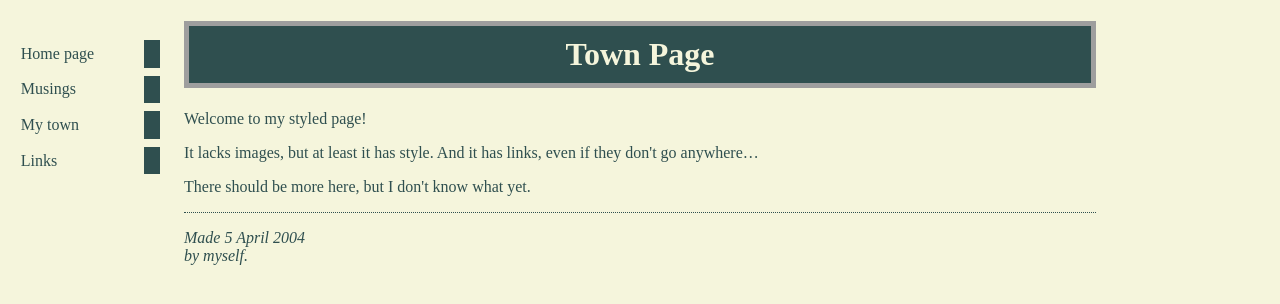
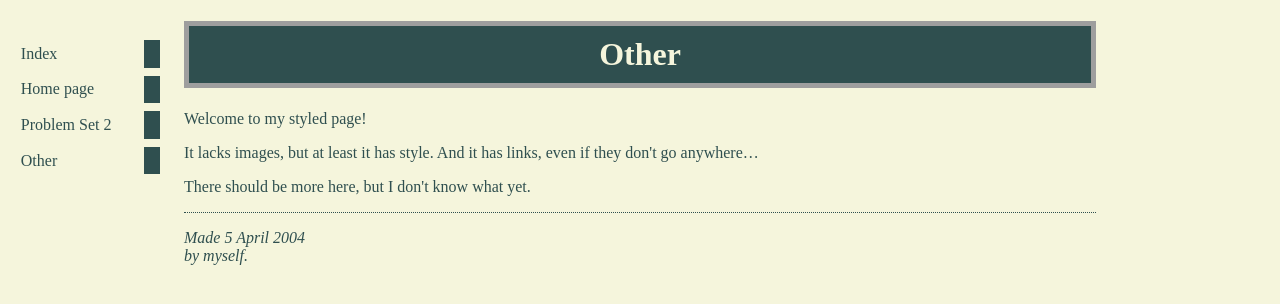
Before and after one commit to MitchyLo/MitchyLo.github.io, a plain HTML site: page other.html in a window 1280 px wide. Drawn offline with Linux system fonts and the light colour scheme.

Commit message:
Updates to github website

```diff
--- a/town.html
+++ b/other.html
@@ -10,14 +10,14 @@
 
 <!-- Site navigation menu -->
 <ul class="navbar">
+  <li><a href="index.html">Index</a>
   <li><a href="home.html">Home page</a>
-  <li><a href="musings.html">Musings</a>
-  <li><a href="town.html">My town</a>
-  <li><a href="links.html">Links</a>
+  <li><a href="ps2.html">Problem Set 2</a>
+  <li><a href="other.html">Other</a>
 </ul>
 
 <!-- Main content -->
-<h1>Town Page</h1>
+<h1>Other</h1>
 
 <p>Welcome to my styled page!
 
```
Also changed, not shown: home.html (+2 -2 lines), index.html (+6 -8 lines), ps2.html (+2 -2 lines).
